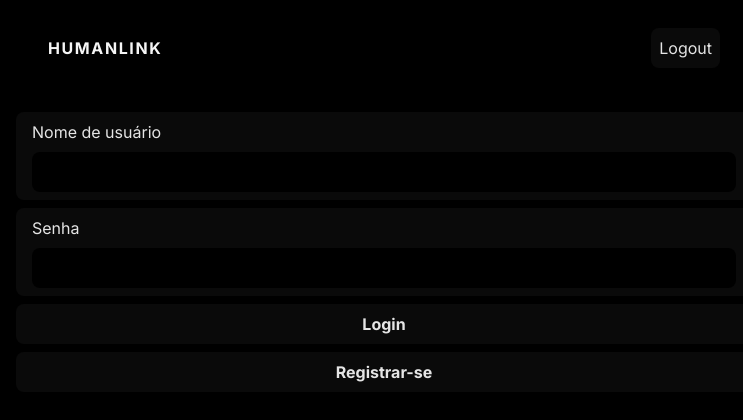
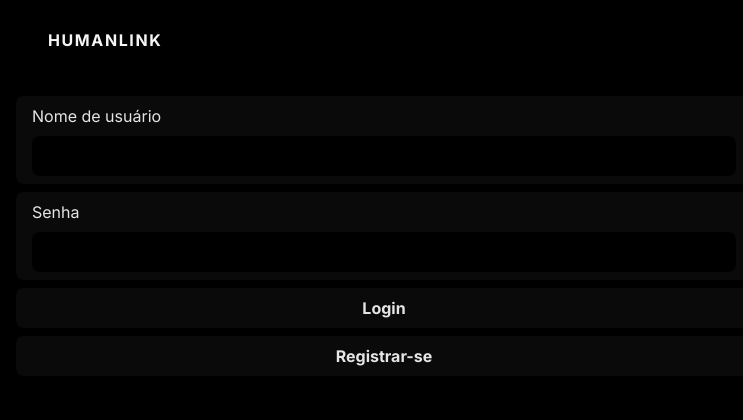
Before and after one commit to guilhermeiepsen/trabES, a Next.js app: page / in a window 1280 px wide. Shown: the top 420 px of the page, without its empty margins (256-999 px from the left). Built offline with nearby package versions, Linux system fonts and the light colour scheme.

Commit message:
possivel problema no cookie encontrado

```diff
--- a/components/EmployeesList.jsx
+++ b/components/EmployeesList.jsx
@@ -22,7 +22,7 @@ const getEmployees = async() => { //COMO PEGAR OS TOPICOS? DO BANCO DE DADOS. A
 export default async function EmployeesList() {
 
   const { users } = await getEmployees();
-  console.log(users);
+  //console.log(users);
 
   return (
         <>
--- a/components/Navbar.jsx
+++ b/components/Navbar.jsx
@@ -1,5 +1,6 @@
 import Link from "next/link"
 import LogoutButton from "./logout";
+import cookie from 'cookie';
 
 export default function Navbar() {
     return (
@@ -7,7 +8,8 @@ export default function Navbar() {
             <Link className="text-neutral-100 font-bold tracking-widest" href={"/home"}>
                 HUMANLINK
             </Link>
-            <LogoutButton/>
+            {cookie.parse['session'] != null ? <LogoutButton/> : ''}
+            {console.log(cookie.parse['session'])}
         </nav>
     );
 }
```
